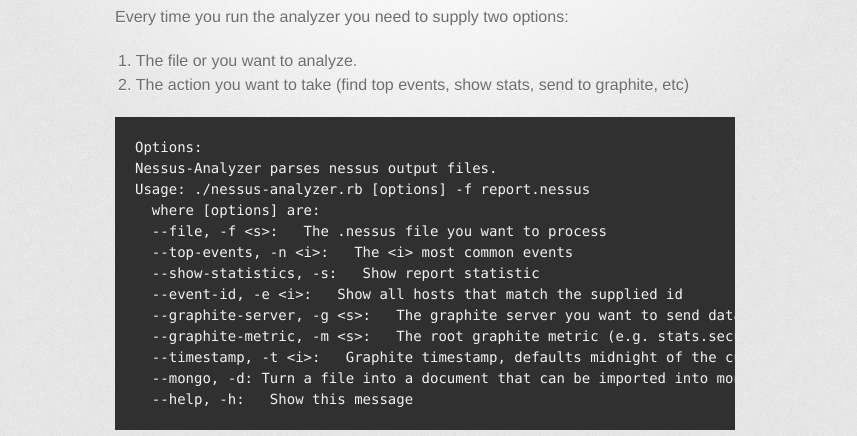
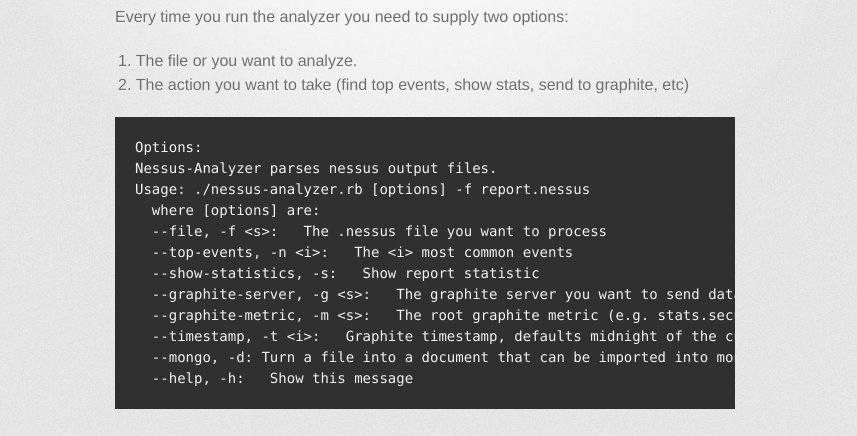
Before and after one commit to gehrhorn/nessus-analyzer, a plain HTML site: page index.html in a window 1280 px wide. Shown: the part 355-791 px from the top of the page, without its empty margins (215-1072 px from the left). Drawn offline with Linux system fonts and the light colour scheme; a web font is replaced by a local one.

Commit message:
Remove find_host_by_id reference

```diff
--- a/index.html
+++ b/index.html
@@ -50,7 +50,6 @@ Usage: ./nessus-analyzer.rb [options] -f report.nessus
   --file, -f &lt;s&gt;:   The .nessus file you want to process
   --top-events, -n &lt;i&gt;:   The &lt;i&gt; most common events
   --show-statistics, -s:   Show report statistic
-  --event-id, -e &lt;i&gt;:   Show all hosts that match the supplied id
   --graphite-server, -g &lt;s&gt;:   The graphite server you want to send data to
   --graphite-metric, -m &lt;s&gt;:   The root graphite metric (e.g. stats.security.prodweb, stats.security.cit) you want to send data to
   --timestamp, -t &lt;i&gt;:   Graphite timestamp, defaults midnight of the current date. Be careful you don't nuke your graph.
```
